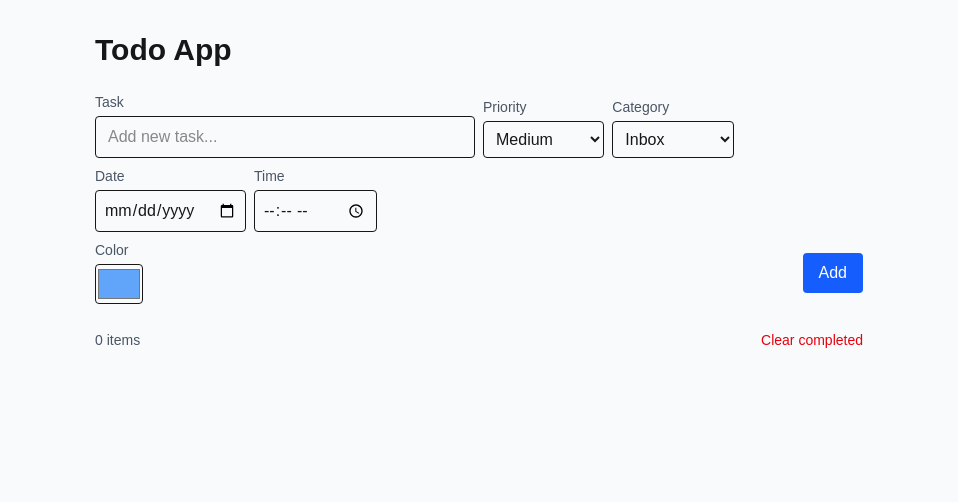
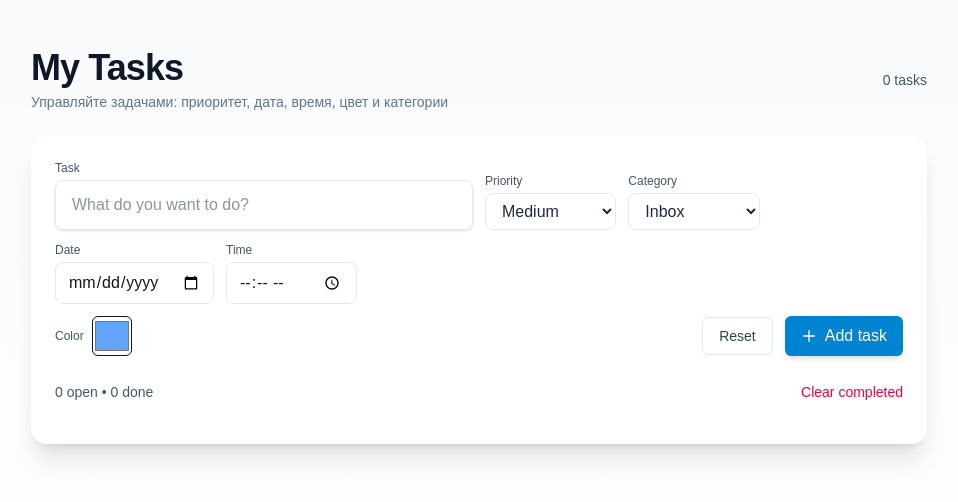
Before and after one commit to NikolVoronina/todo-app, a Next.js app: page / in a window 1280 px wide. Shown: the top 502 px of the page, without its empty margins (161-1119 px from the left). Built offline with nearby package versions, Linux system fonts and the light colour scheme.

Commit message:
Improved the design

```diff
--- a/src/app/page.tsx
+++ b/src/app/page.tsx
@@ -104,32 +104,39 @@ export default function Home() {
     };
 
     const priorityColor = (p: Priority) =>
-        p === "high" ? "bg-red-500" : p === "medium" ? "bg-yellow-400" : "bg-green-500";
+        p === "high" ? "bg-red-500" : p === "medium" ? "bg-yellow-400" : "bg-emerald-500";
 
     const grouped = groupByCategory(todos);
 
     return (
-        <div className="min-h-screen flex items-start justify-center p-8 bg-slate-50">
-            <div className="w-full max-w-3xl">
-                <h1 className="text-3xl font-extrabold mb-6">Todo App</h1>
+        <div className="min-h-screen bg-gradient-to-b from-slate-50 to-white flex items-start justify-center py-12 px-4">
+            <div className="w-full max-w-4xl">
+                <header className="flex items-center justify-between mb-6">
+                    <div>
+                        <h1 className="text-4xl font-extrabold tracking-tight text-slate-900">My Tasks</h1>
+                        <p className="text-sm text-slate-500 mt-1">Управляйте задачами: приоритет, дата, время, цвет и категории</p>
+                    </div>
+                    <div className="text-sm text-slate-600">{todos.length} tasks</div>
+                </header>
 
-                <form onSubmit={addTodo} className="grid grid-cols-1 md:grid-cols-6 gap-2 mb-6 items-end">
+                <main className="bg-white/90 backdrop-blur rounded-2xl shadow-xl p-6">
+                    <form onSubmit={addTodo} className="grid grid-cols-1 md:grid-cols-6 gap-3 items-end mb-6">
                         <div className="md:col-span-3">
-                        <label className="block text-sm text-gray-600 mb-1">Task</label>
+                            <label className="block text-xs font-medium text-slate-600 mb-1">Task</label>
                             <input
                                 value={text}
                                 onChange={(e) => setText(e.target.value)}
-                            placeholder="Add new task..."
-                            className="w-full px-3 py-2 border rounded"
+                                placeholder="What do you want to do?"
+                                className="w-full px-4 py-3 border border-slate-200 rounded-lg shadow-sm focus:outline-none focus:ring-2 focus:ring-sky-300 text-slate-800"
                             />
                         </div>
 
                         <div>
-                        <label className="block text-sm text-gray-600 mb-1">Priority</label>
+                            <label className="block text-xs font-medium text-slate-600 mb-1">Priority</label>
                             <select
                                 value={priority}
                                 onChange={(e) => setPriority(e.target.value as Priority)}
-                            className="w-full px-2 py-2 border rounded"
+                                className="w-full px-3 py-2 border border-slate-200 rounded-lg bg-white text-slate-800 focus:ring-2 focus:ring-sky-200"
                             >
                                 <option value="high">High</option>
                                 <option value="medium">Medium</option>
@@ -138,11 +145,11 @@ export default function Home() {
                         </div>
 
                         <div>
-                        <label className="block text-sm text-gray-600 mb-1">Category</label>
+                            <label className="block text-xs font-medium text-slate-600 mb-1">Category</label>
                             <select
                                 value={category}
                                 onChange={(e) => setCategory(e.target.value)}
-                            className="w-full px-2 py-2 border rounded"
+                                className="w-full px-3 py-2 border border-slate-200 rounded-lg bg-white text-slate-800 focus:ring-2 focus:ring-sky-200"
                             >
                                 {CATEGORIES.map((c) => (
                                     <option key={c.id} value={c.id}>
@@ -152,44 +159,71 @@ export default function Home() {
                             </select>
                         </div>
 
-                    <div className="md:col-span-2 flex gap-2">
+                        <div className="md:col-span-2 flex gap-3">
                             <div className="flex-1">
-                            <label className="block text-sm text-gray-600 mb-1">Date</label>
+                                <label className="block text-xs font-medium text-slate-600 mb-1">Date</label>
                                 <input
                                     type="date"
                                     value={date}
                                     onChange={(e) => setDate(e.target.value)}
-                                className="w-full px-2 py-2 border rounded"
+                                    className="w-full px-3 py-2 border border-slate-200 rounded-lg focus:ring-2 focus:ring-sky-200"
                                 />
                             </div>
-                        <div>
-                            <label className="block text-sm text-gray-600 mb-1">Time</label>
+                            <div className="w-36">
+                                <label className="block text-xs font-medium text-slate-600 mb-1">Time</label>
                                 <input
                                     type="time"
                                     value={time}
                                     onChange={(e) => setTime(e.target.value)}
-                                className="w-full px-2 py-2 border rounded"
+                                    className="w-full px-3 py-2 border border-slate-200 rounded-lg focus:ring-2 focus:ring-sky-200"
                                 />
                             </div>
                         </div>
 
-                    <div className="md:col-span-6 flex items-center gap-2">
-                        <div>
-                            <label className="block text-sm text-gray-600 mb-1">Color</label>
-                            <input type="color" value={color} onChange={(e) => setColor(e.target.value)} className="w-12 h-10 p-0 border rounded" />
+                        <div className="md:col-span-6 flex items-center gap-3">
+                            <div className="flex items-center gap-2">
+                                <label className="text-xs font-medium text-slate-600">Color</label>
+                                <input
+                                    type="color"
+                                    value={color}
+                                    onChange={(e) => setColor(e.target.value)}
+                                    className="w-10 h-10 p-0 border rounded-md"
+                                />
                             </div>
-                        <div className="ml-auto">
-                            <button type="submit" className="px-4 py-2 bg-blue-600 text-white rounded">
-                                Add
+
+                            <div className="ml-auto flex items-center gap-3">
+                                <button
+                                    type="button"
+                                    onClick={() => {
+                                        setText("");
+                                        setPriority("medium");
+                                        setDate("");
+                                        setTime("");
+                                        setColor("#60a5fa");
+                                        setCategory("inbox");
+                                    }}
+                                    className="px-4 py-2 text-sm rounded-md border border-slate-200 text-slate-700 hover:bg-slate-50"
+                                >
+                                    Reset
+                                </button>
+
+                                <button
+                                    type="submit"
+                                    className="px-4 py-2 bg-sky-600 text-white rounded-md shadow-md hover:bg-sky-700 flex items-center gap-2"
+                                >
+                                    <svg xmlns="http://www.w3.org/2000/svg" className="h-4 w-4" fill="none" viewBox="0 0 24 24" stroke="currentColor">
+                                        <path strokeLinecap="round" strokeLinejoin="round" strokeWidth={2} d="M12 4v16m8-8H4" />
+                                    </svg>
+                                    Add task
                                 </button>
                             </div>
                         </div>
                     </form>
 
-                <div className="mb-4 flex justify-between items-center text-sm text-gray-600">
-                    <div>{todos.length} items</div>
-                    <div className="flex items-center gap-4">
-                        <button onClick={clearCompleted} className="text-red-600">
+                    <div className="mb-4 flex items-center justify-between">
+                        <div className="text-sm text-slate-600">{todos.filter((t) => !t.done).length} open • {todos.filter((t) => t.done).length} done</div>
+                        <div>
+                            <button onClick={clearCompleted} className="text-sm text-rose-600 hover:underline">
                                 Clear completed
                             </button>
                         </div>
@@ -201,44 +235,49 @@ export default function Home() {
                             const cat = CATEGORIES.find((c) => c.id === catId) ?? { label: catId, emoji: "🔖" };
                             return (
                                 <section key={catId}>
-                                <h2 className="text-lg font-semibold mb-3 flex items-center gap-2">
-                                    <span className="text-xl">{cat.emoji}</span>
-                                    {cat.label}
+                                    <h2 className="text-lg font-semibold mb-3 flex items-center gap-3">
+                                        <span className="text-2xl">{cat.emoji}</span>
+                                        <span className="text-slate-800">{cat.label}</span>
+                                        <span className="ml-2 text-xs text-slate-500 bg-slate-100 px-2 py-0.5 rounded-full">{items.length}</span>
                                     </h2>
 
-                                <ul className="space-y-2">
+                                    <ul className="grid gap-3">
                                         {items.map((todo) => (
                                             <li
                                                 key={todo.id}
-                                            className="flex items-center justify-between p-3 rounded shadow-sm bg-white"
-                                            style={{ borderLeft: `4px solid ${todo.color ?? "#60a5fa"}` }}
+                                                className="flex items-center justify-between p-4 rounded-xl shadow-sm bg-white"
+                                                style={{ borderLeft: `6px solid ${todo.color ?? "#60a5fa"}` }}
                                             >
-                                            <label className="flex items-start gap-3 flex-1">
+                                                <label className="flex items-start gap-3 flex-1 cursor-pointer">
                                                     <input
                                                         type="checkbox"
                                                         checked={todo.done}
                                                         onChange={() => toggleDone(todo.id)}
-                                                    className="mt-1"
+                                                        className="mt-1 h-4 w-4 text-sky-600"
                                                     />
                                                     <div>
-                                                    <div className="flex items-center gap-2">
-                                                        <span className={todo.done ? "line-through text-gray-500" : "font-medium"}>
+                                                        <div className="flex items-center gap-3">
+                                                            <span className={todo.done ? "line-through text-slate-400 text-lg" : "text-slate-900 text-lg font-medium"}>
                                                                 {todo.text}
                                                             </span>
-                                                        <span className={`px-2 py-0.5 rounded text-xs text-white ${priorityColor(todo.priority)}`}>
+                                                            <span className={`px-2 py-0.5 rounded-full text-xs text-white ${priorityColor(todo.priority)}`}>
                                                                 {todo.priority}
                                                             </span>
                                                         </div>
-                                                    <div className="text-xs text-gray-500 mt-1 flex gap-3 items-center">
-                                                        {todo.date && <span>📅 {todo.date}</span>}
-                                                        {todo.time && <span>⏰ {todo.time}</span>}
+                                                        <div className="text-xs text-slate-500 mt-1 flex gap-3 items-center">
+                                                            {todo.date && <span className="flex items-center gap-1">📅 <span>{todo.date}</span></span>}
+                                                            {todo.time && <span className="flex items-center gap-1">⏰ <span>{todo.time}</span></span>}
                                                         </div>
                                                     </div>
                                                 </label>
 
                                                 <div className="flex items-center gap-3">
-                                                <div className="text-sm text-gray-600">{CATEGORIES.find((c) => c.id === todo.category)?.emoji}</div>
-                                                <button onClick={() => removeTodo(todo.id)} className="text-red-500 text-sm">
+                                                    <div className="text-lg">{CATEGORIES.find((c) => c.id === todo.category)?.emoji}</div>
+                                                    <button
+                                                        onClick={() => removeTodo(todo.id)}
+                                                        className="text-sm text-rose-600 hover:underline"
+                                                        aria-label="Delete task"
+                                                    >
                                                         Delete
                                                     </button>
                                                 </div>
@@ -249,6 +288,7 @@ export default function Home() {
                             );
                         })}
                     </div>
+                </main>
             </div>
         </div>
     );
```
Lines whose indentation alone changed are shown as unchanged.
